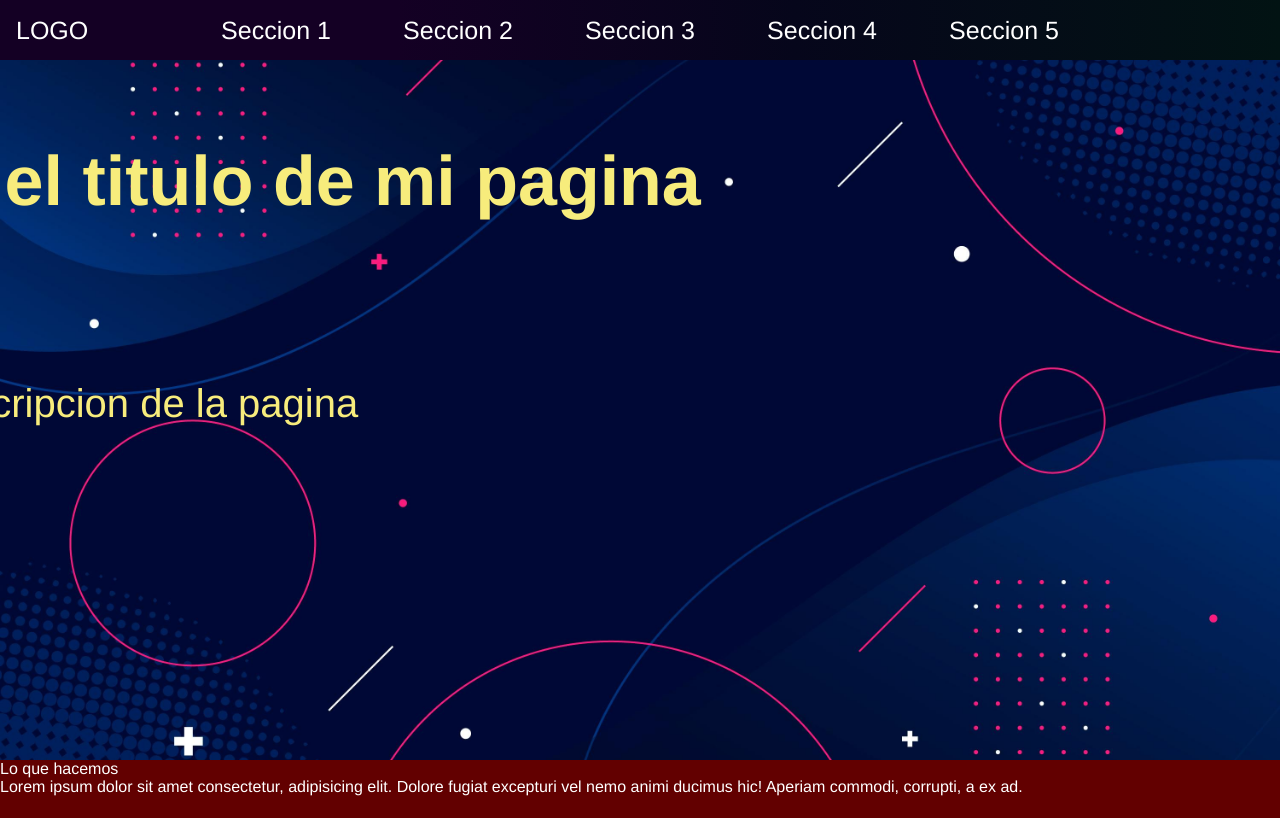
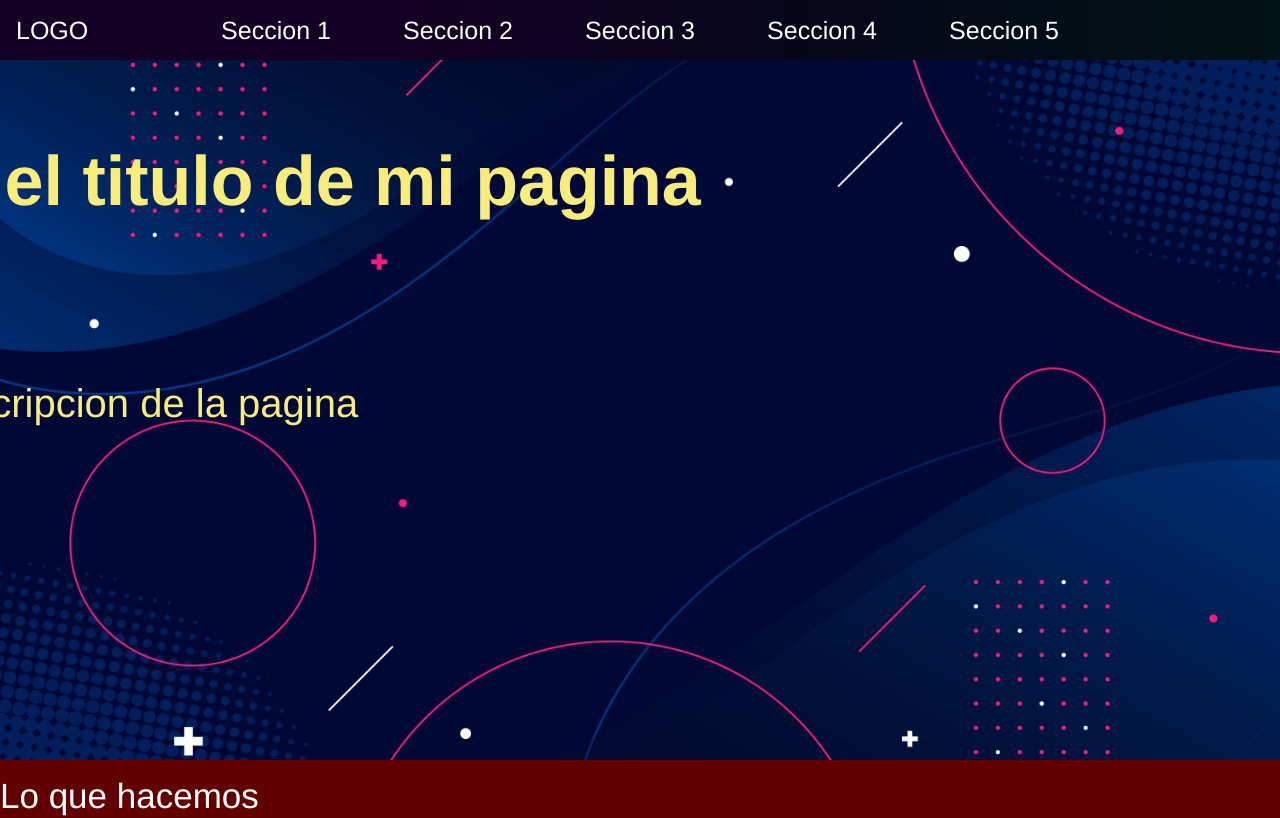
Before and after one commit to cristobalquilimaco/teguilog, a React (Vite) app: page /#/ in a window 1280 px wide. Shown: the top 818 px of the page. Built offline with nearby package versions, Linux system fonts and the light colour scheme.

Commit message:
se agrega estilos a la clase 'description_about'

```diff
--- a/src/components/styles/about.css
+++ b/src/components/styles/about.css
@@ -4,3 +4,14 @@ color: var(--text-color-white);
 width: 100%;
 height: 200px; ;
 }
+
+.description_about{
+display: flex;
+flex-direction: column;
+gap: 2rem;
+margin-top: 1rem;
+}
+
+.title_about2{
+font-size: 35px
+}
```
